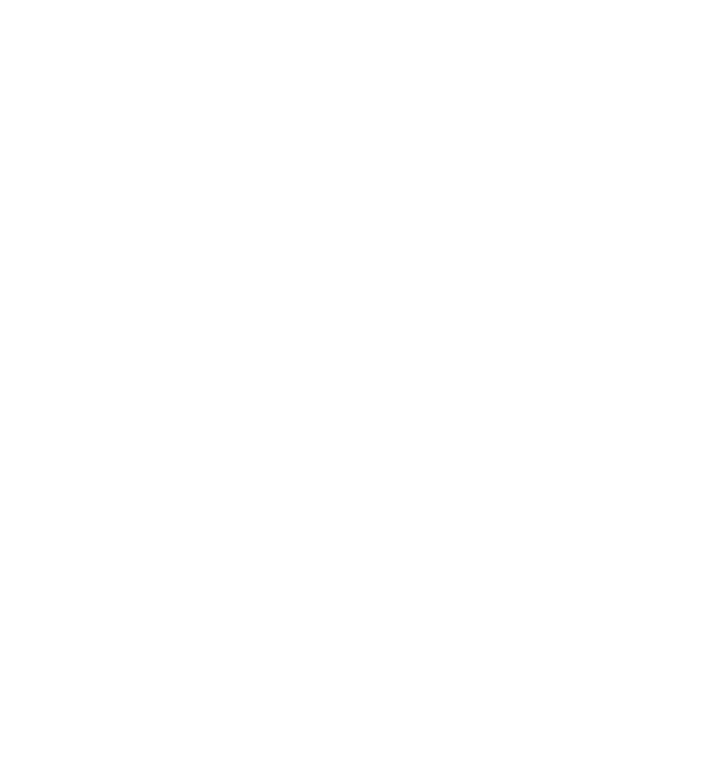
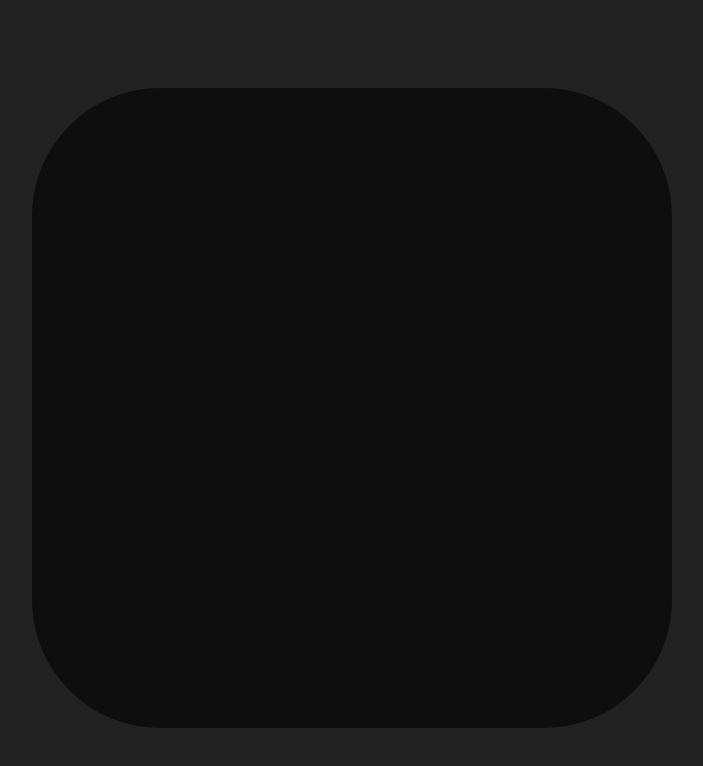
Before and after one commit to TinajeroOC/Simon, a plain HTML site: page index.html in a window 1280 px wide. Shown: the whole page, without its empty margins (288-991 px from the left). Drawn offline with Linux system fonts and the light colour scheme.

Commit message:
Create page layouts.

```diff
--- a/index.html
+++ b/index.html
@@ -8,7 +8,11 @@
 </head>
 
 <body>
+  <div class="page-layout">
+    <div class="game-layout">
 
+    </div>
+  </div>
 </body>
 
 </html>
--- a/styles.css
+++ b/styles.css
@@ -0,0 +1,32 @@
+:root {
+  --background: #222222;
+  --game-background: #0e0e0e;
+  --game-red: #ff3b3b;
+  --game-blue: #3232ff;
+  --game-green: #40ff40;
+  --game-yellow: #ffff3b;
+}
+
+body {
+  background-color: var(--background);
+}
+
+.page-layout {
+  min-height: 100vh;
+  width: 100%;
+  display: flex;
+  flex-direction: column;
+  align-items: center;
+  justify-content: center;
+  gap: 1rem;
+}
+
+.game-layout {
+  display: grid;
+  grid-template-columns: repeat(2, 1fr);
+  height: 40rem;
+  width: 40rem;
+  color: white;
+  border-radius: 8rem;
+  background-color: var(--game-background);
+}
```
